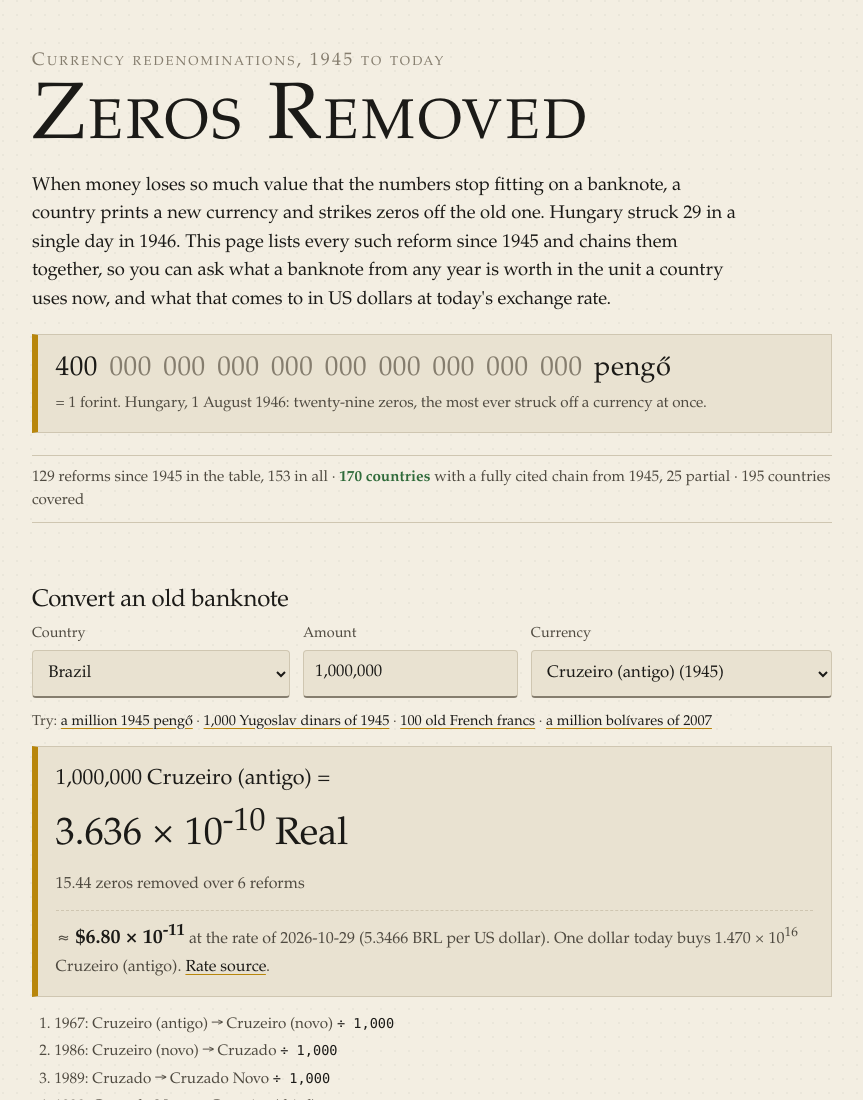
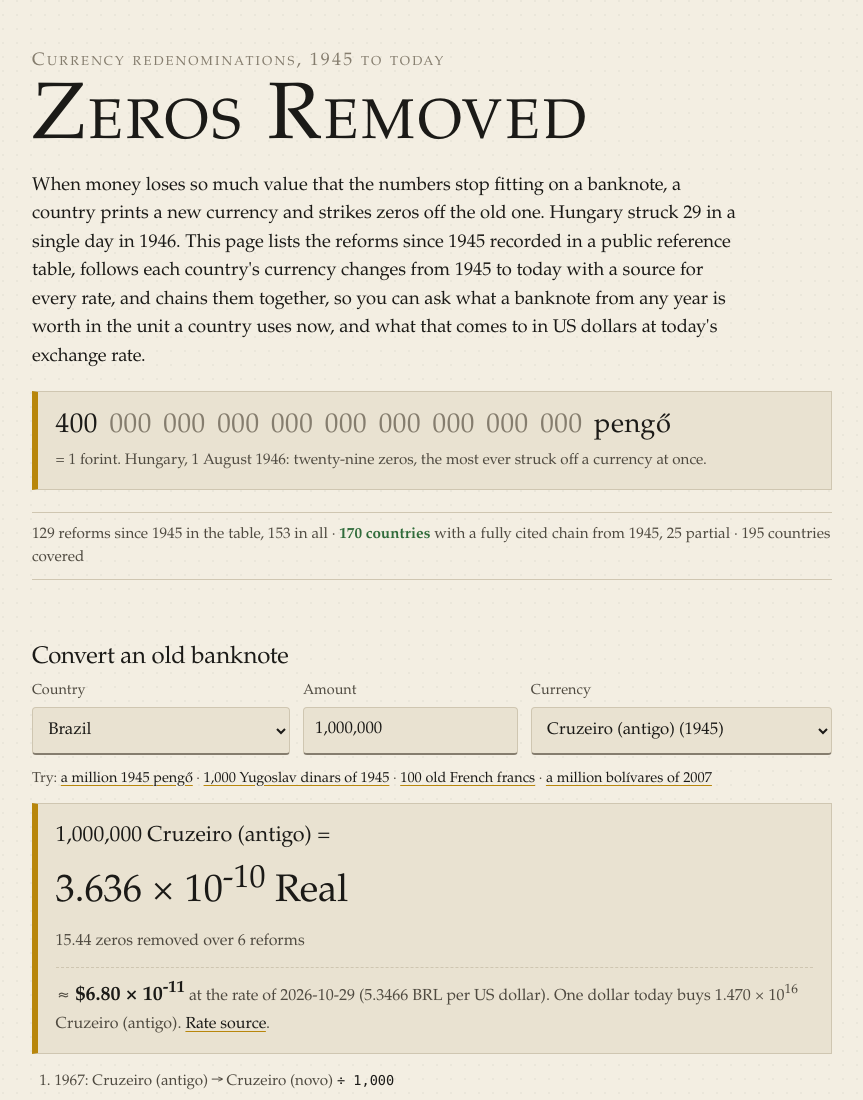
Before and after one commit to kennethkimbrough/redenominations, a website with bundled scripts: page site/index.html in a window 1280 px wide. Shown: the top 1100 px of the page, without its empty margins (208-1071 px from the left). Built offline with nearby package versions, Linux system fonts and the light colour scheme; files whose address does not match are found by name.

Commit message:
Describe the coverage precisely instead of claiming every redenomination

```diff
--- a/site/index.html
+++ b/site/index.html
@@ -4,9 +4,9 @@
   <meta charset="utf-8">
   <meta name="viewport" content="width=device-width, initial-scale=1">
   <title>Zeros Removed</title>
-  <meta name="description" content="Every currency redenomination since 1945, with a converter that chains them: what is an old banknote worth in today's unit, and in dollars then and now?">
+  <meta name="description" content="Currency redenominations since 1945 for 195 countries, with a converter that chains them: what is an old banknote worth in today's unit, and in dollars then and now?">
   <meta property="og:title" content="Zeros Removed">
-  <meta property="og:description" content="Every currency redenomination since 1945, chained together. Convert any old banknote to today's unit, and any past currency to dollars of the time and of today.">
+  <meta property="og:description" content="Currency redenominations since 1945, chained together for 195 countries. Convert any old banknote to today's unit, and any past currency to dollars of the time and of today.">
   <meta property="og:type" content="website">
   <meta property="og:url" content="https://kennethkimbrough.github.io/redenominations/">
   <meta property="og:image" content="https://kennethkimbrough.github.io/redenominations/chart.png">
@@ -18,7 +18,7 @@
   <header class="masthead">
     <p class="kicker">Currency redenominations, 1945 to today</p>
     <h1>Zeros Removed</h1>
-    <p class="lede">When money loses so much value that the numbers stop fitting on a banknote, a country prints a new currency and strikes zeros off the old one. Hungary struck 29 in a single day in 1946. This page lists every such reform since 1945 and chains them together, so you can ask what a banknote from any year is worth in the unit a country uses now, and what that comes to in US dollars at today's exchange rate.</p>
+    <p class="lede">When money loses so much value that the numbers stop fitting on a banknote, a country prints a new currency and strikes zeros off the old one. Hungary struck 29 in a single day in 1946. This page lists the reforms since 1945 recorded in a public reference table, follows each country's currency changes from 1945 to today with a source for every rate, and chains them together, so you can ask what a banknote from any year is worth in the unit a country uses now, and what that comes to in US dollars at today's exchange rate.</p>
     <figure class="hero-figure" aria-label="Hungary's 1946 conversion rate written out in full">
       <div class="hero-number">400<span>000</span><span>000</span><span>000</span><span>000</span><span>000</span><span>000</span><span>000</span><span>000</span><span>000</span> pengő</div>
       <figcaption>= 1 forint. Hungary, 1 August 1946: twenty-nine zeros, the most ever struck off a currency at once.</figcaption>
```
Also changed, not shown: README.md.
